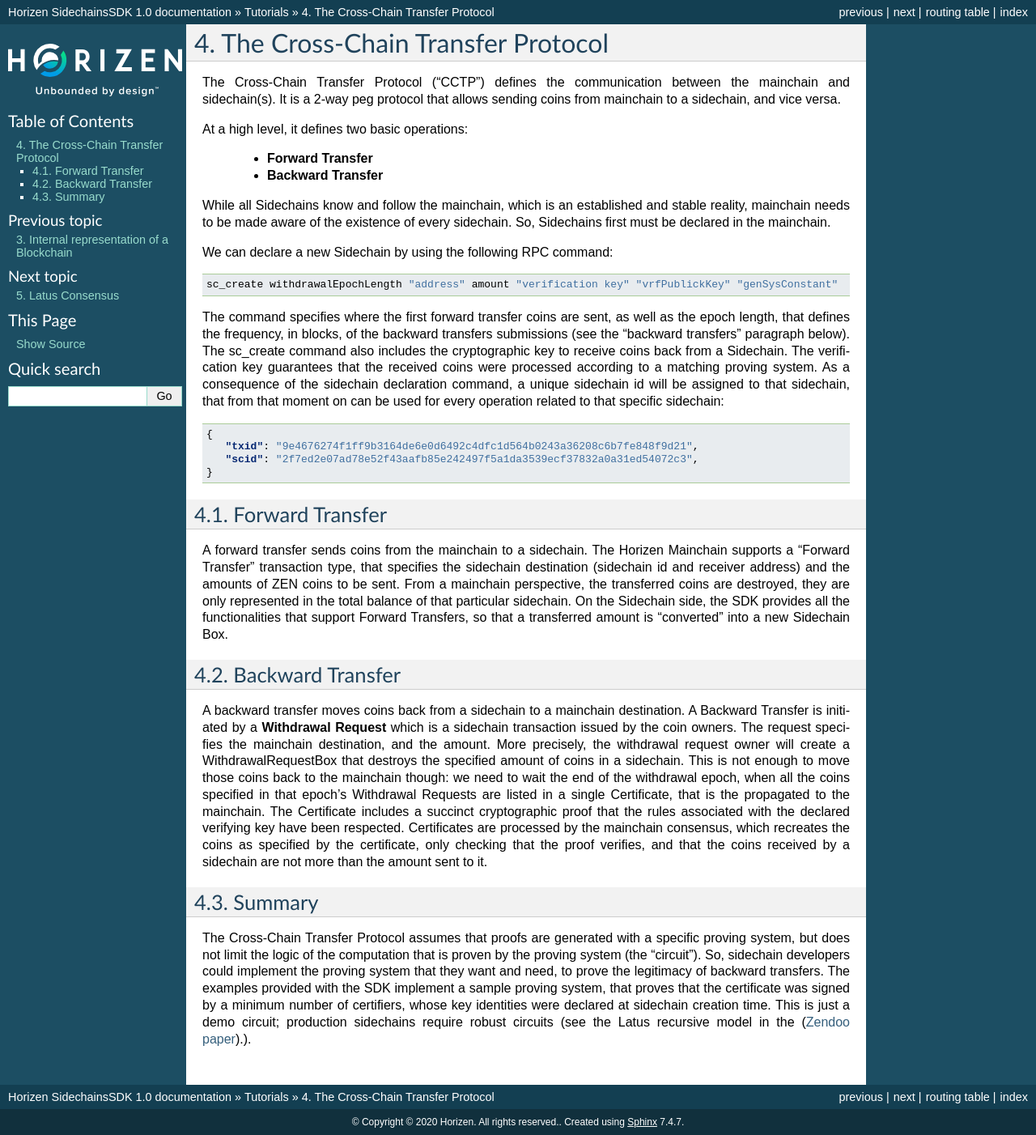
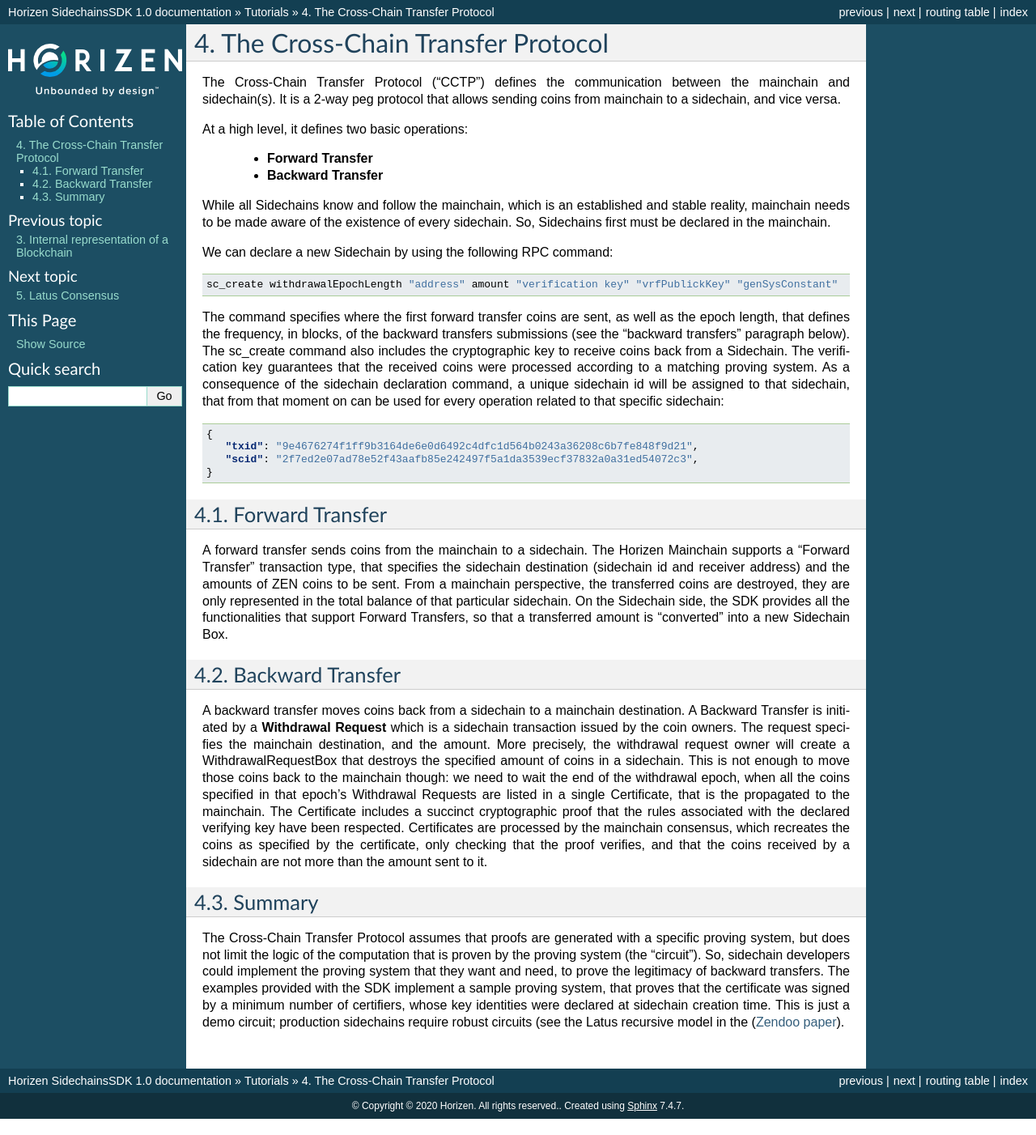
Before and after one commit to megaluck/documentation, a Sphinx documentation site: the page built from docs/introduction/03-Cross-chain-transfer-protocol.rst, in a window 1280 px wide. Shown: the whole page at 81% size. Built offline with Sphinx 7.4.7, drawn with Linux system fonts in a browser that asks for light colours.

Commit message:
continuation of links ..

```diff
--- a/docs/introduction/03-Cross-chain-transfer-protocol.rst
+++ b/docs/introduction/03-Cross-chain-transfer-protocol.rst
@@ -46,4 +46,4 @@
 =======
 
 The Cross-Chain Transfer Protocol assumes that proofs are generated with a specific proving system, but does not limit the logic of the computation that is proven by the proving system (the “circuit”). So, sidechain developers could implement the proving system that they want and need, to prove the legitimacy of backward transfers. The examples provided with the SDK implement a sample proving system, that proves that the certificate was signed by a minimum number of certifiers, whose key identities were declared at sidechain creation time. This is just a demo circuit; production sidechains require robust circuits
-(see the Latus recursive model in the (`Zendoo paper <https://www.horizen.global/assets/files/Horizen-Sidechain-Zendoo-A_zk-SNARK-Verifiable-Cross-Chain-Transfer-Protocol.pdf>`_).).
+(see the Latus recursive model in the (`Zendoo paper <https://www.horizen.global/assets/files/Horizen-Sidechain-Zendoo-A_zk-SNARK-Verifiable-Cross-Chain-Transfer-Protocol.pdf>`_).
```
